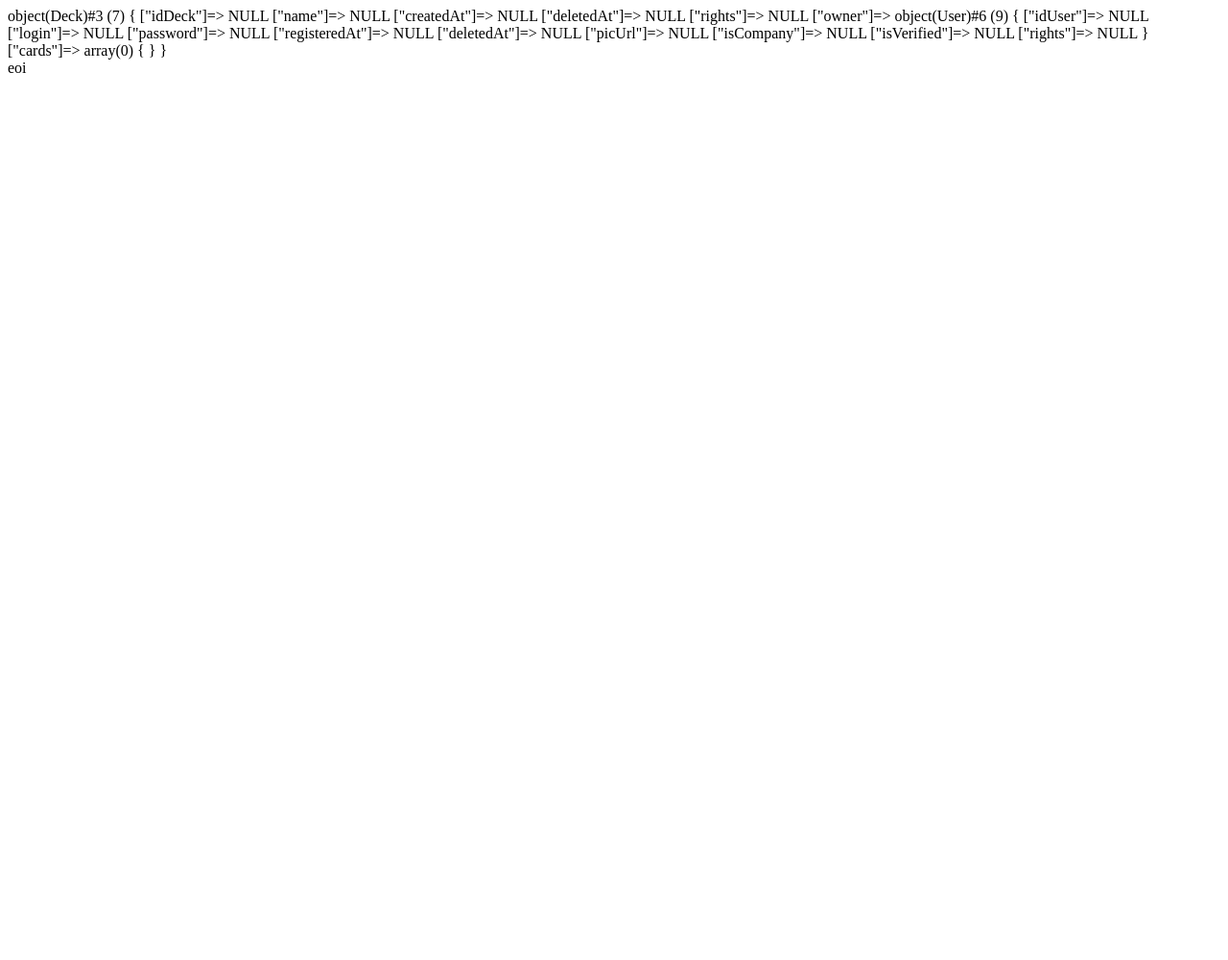
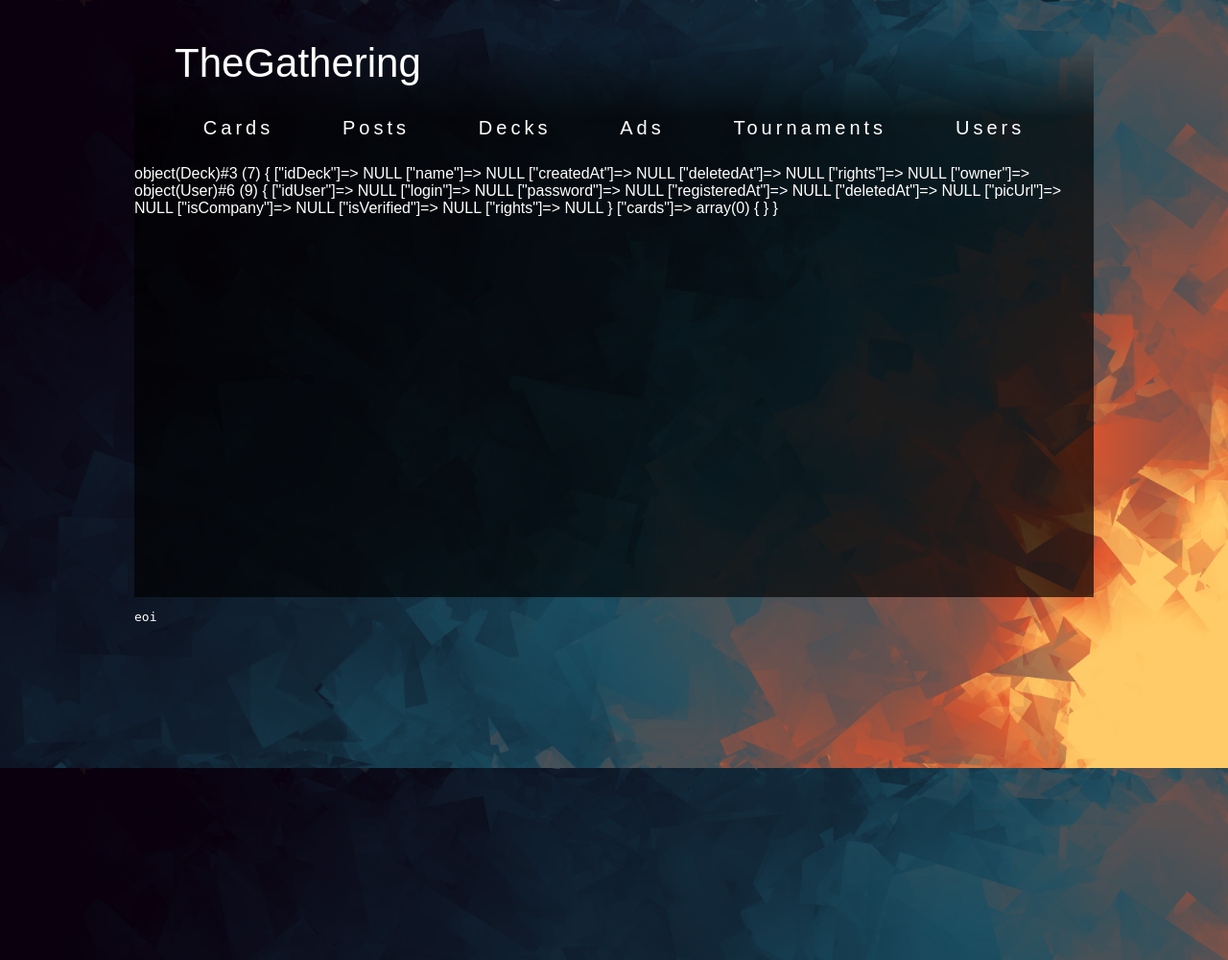
Before and after one commit to rddrdhd/VIS_TheGathering, a PHP site: page / in a window 1280 px wide. Shown: the whole page at 96% size. Before the commit the page ends 76 px from the top, so only its background shows below. Run offline with PHP 8.4, Linux system fonts and the light colour scheme; data that the repository does not hold is empty.

Commit message:
css base
sass --watch CSS/styles.scss CSS/styles.css

```diff
--- /dev/null
+++ b/CSS/SCSS/base.scss
@@ -0,0 +1,22 @@
+$primary-color: #333;
+$secondary-color: #666;
+$half-black: rgba(0, 0, 0, 0.666);
+html {
+    //background-color: $primary-color;
+    color: white;
+    backdrop-filter: hue-rotate(16deg);
+    min-height: 1000px;
+    background-image:  url('../../SRC/background.jpg');
+    background-attachment: fixed;
+    background-size: cover;
+}
+body {
+   max-width: 1000px;
+    margin: auto;
+    font-family: 'Monserrat', sans-serif;
+    font-weight: 100;
+}
+#body {
+    min-height: 500px;
+    background-color: $half-black;
+}
--- /dev/null
+++ b/CSS/SCSS/header.scss
@@ -0,0 +1,14 @@
+#header {
+    height: 80px;
+    width: 100%;
+    background-image: linear-gradient(rgb(0, 0, 0, 0), rgba(0, 0, 0, 0.666));
+    margin-top: 42px;
+}
+
+.title-tg {
+    font-family: 'Monserrat', sans-serif;
+    font-size: 42px;
+    font-weight: 100;
+    margin-left: 42px;
+    margin-top: 42px;
+}
--- /dev/null
+++ b/CSS/SCSS/menu.scss
@@ -0,0 +1,19 @@
+.menu {
+        height: 50px;
+        width: 100%;
+        display: flex;
+        justify-content: space-evenly;
+      a{
+          color: white;
+          text-decoration: none;
+          &:hover {
+              text-decoration: underline;
+          }
+    .item {
+        letter-spacing: 4px;
+        font-size: 20px;
+        width: 100%;
+        text-align: center;
+    }}
+
+}
--- /dev/null
+++ b/CSS/SCSS/typo.scss
@@ -0,0 +1,3 @@
+h1, h2, h3, h4, h5 {
+    margin-top: 20px;
+}
--- /dev/null
+++ b/CSS/styles.css
@@ -0,0 +1,61 @@
+html {
+  color: white;
+  backdrop-filter: hue-rotate(16deg);
+  min-height: 1000px;
+  background-image: url("../../SRC/background.jpg");
+  background-attachment: fixed;
+  background-size: cover;
+}
+
+body {
+  max-width: 1000px;
+  margin: auto;
+  font-family: "Monserrat", sans-serif;
+  font-weight: 100;
+}
+
+#body {
+  min-height: 500px;
+  background-color: rgba(0, 0, 0, 0.666);
+}
+
+#header {
+  height: 80px;
+  width: 100%;
+  background-image: linear-gradient(rgba(0, 0, 0, 0), rgba(0, 0, 0, 0.666));
+  margin-top: 42px;
+}
+
+.title-tg {
+  font-family: "Monserrat", sans-serif;
+  font-size: 42px;
+  font-weight: 100;
+  margin-left: 42px;
+  margin-top: 42px;
+}
+
+h1, h2, h3, h4, h5 {
+  margin-top: 20px;
+}
+
+.menu {
+  height: 50px;
+  width: 100%;
+  display: flex;
+  justify-content: space-evenly;
+}
+.menu a {
+  color: white;
+  text-decoration: none;
+}
+.menu a:hover {
+  text-decoration: underline;
+}
+.menu a .item {
+  letter-spacing: 4px;
+  font-size: 20px;
+  width: 100%;
+  text-align: center;
+}
+
+/*# sourceMappingURL=styles.css.map */
--- /dev/null
+++ b/CSS/styles.scss
@@ -0,0 +1,5 @@
+@import "SCSS/base.scss";
+@import "SCSS/header.scss";
+@import "SCSS/footer.scss";
+@import "SCSS/typo.scss";
+@import "SCSS/menu.scss";
--- a/footer.php
+++ b/footer.php
@@ -1,3 +1,4 @@
+</div><!-- /#body -->
 <!--div>
     footer
 </div-->
--- a/header.php
+++ b/header.php
@@ -2,12 +2,18 @@
 <html><head>
     <meta http-equiv="content-type" content="text/html; charset=UTF-8">
     <title><?= isset($PageTitle) ? $PageTitle : "Default Title"?></title>
+    <link rel="stylesheet" href="CSS/styles.css">
+    <link href="https://fonts.googleapis.com/css?family=Roboto|Raleway:100,300&display=swap" rel="stylesheet">
+</head><!-- /head -->
 
-</head>
 <body>
-<!--div>
-hlavička
-</div3-->
-<?php if (function_exists('customPageHeader')){
-    customPageHeader();
-}?>
+    <div id="header">
+        <div class="title-tg">
+            TheGathering
+        </div>
+    </div><!-- /#header -->
+
+    <div id="body">
+    <?php if (function_exists('customPageHeader')){
+        customPageHeader();
+    }?>
--- a/index.php
+++ b/index.php
@@ -1,9 +1,10 @@
 <?php
-$PageTitle="Index";
+$PageTitle="TGHome";
 include_once('header.php');
 function customPageHeader(){?>
     <!--custom hlavička-->
 <?php }
+include_once('menu.php');
 
 DEFINE('DB_USERNAME', 'root');
 DEFINE('DB_PASSWORD', 'root');
@@ -29,4 +30,4 @@ var_dump(DeckDAO::getOneBy("idDeck", 1));
 
 
 include_once('footer.php');?>
-<br>eoi
+<pre>eoi</pre>
--- /dev/null
+++ b/menu.php
@@ -0,0 +1,16 @@
+<div class="menu" id="main-nav">
+    <?php
+        $menu = ["Cards","Posts","Decks","Ads","Tournaments","Users"];
+        foreach($menu as $item):
+    ?>
+    <a href="vis.l">
+            <div class="item">
+                    <?php echo $item; ?>
+            </div>
+
+            </a>
+
+    <?php
+        endforeach;
+    ?>
+</div>
```
Also changed, not shown: CSS/SCSS/footer.scss (added), SRC/background.jpg (added), 1 other file.
